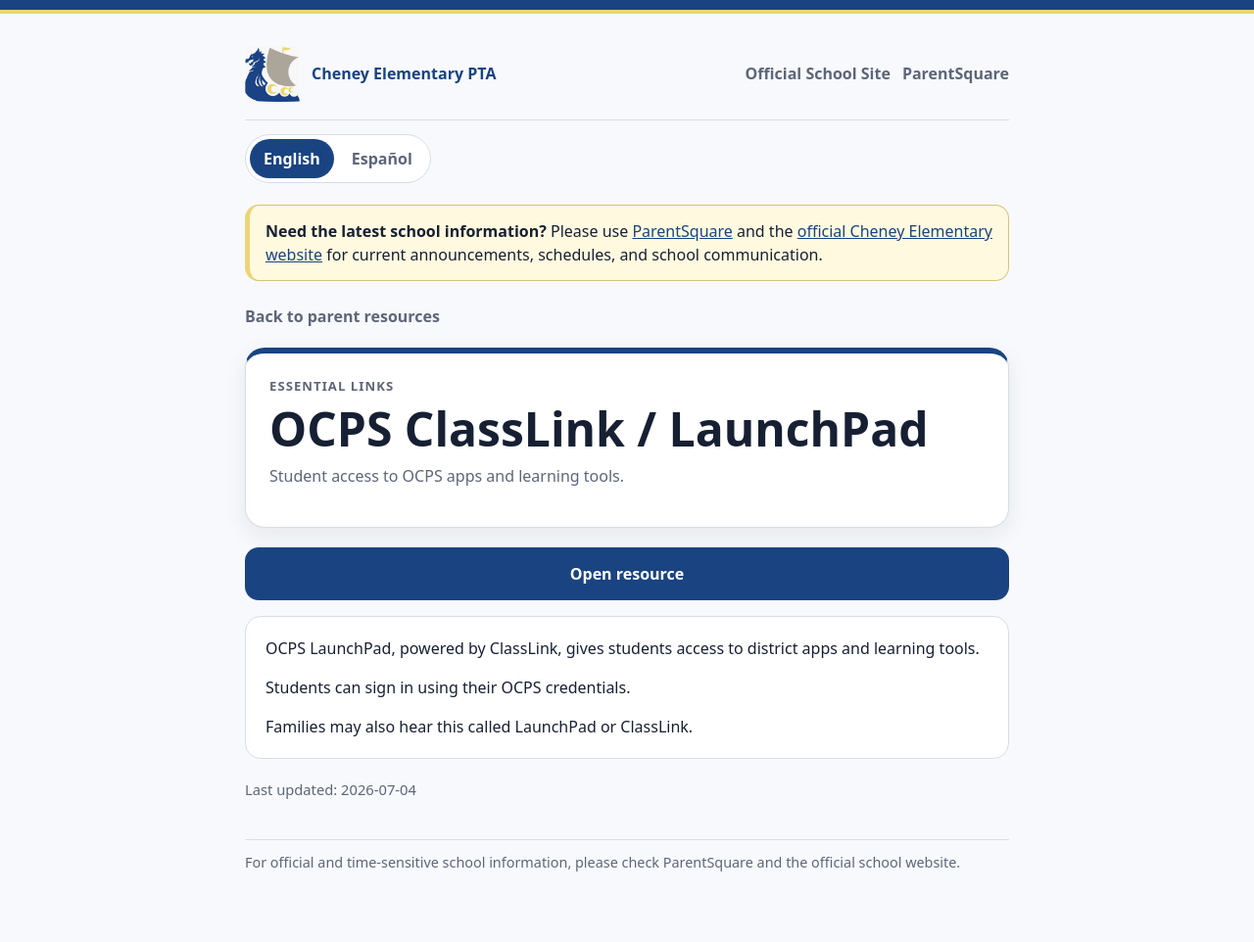
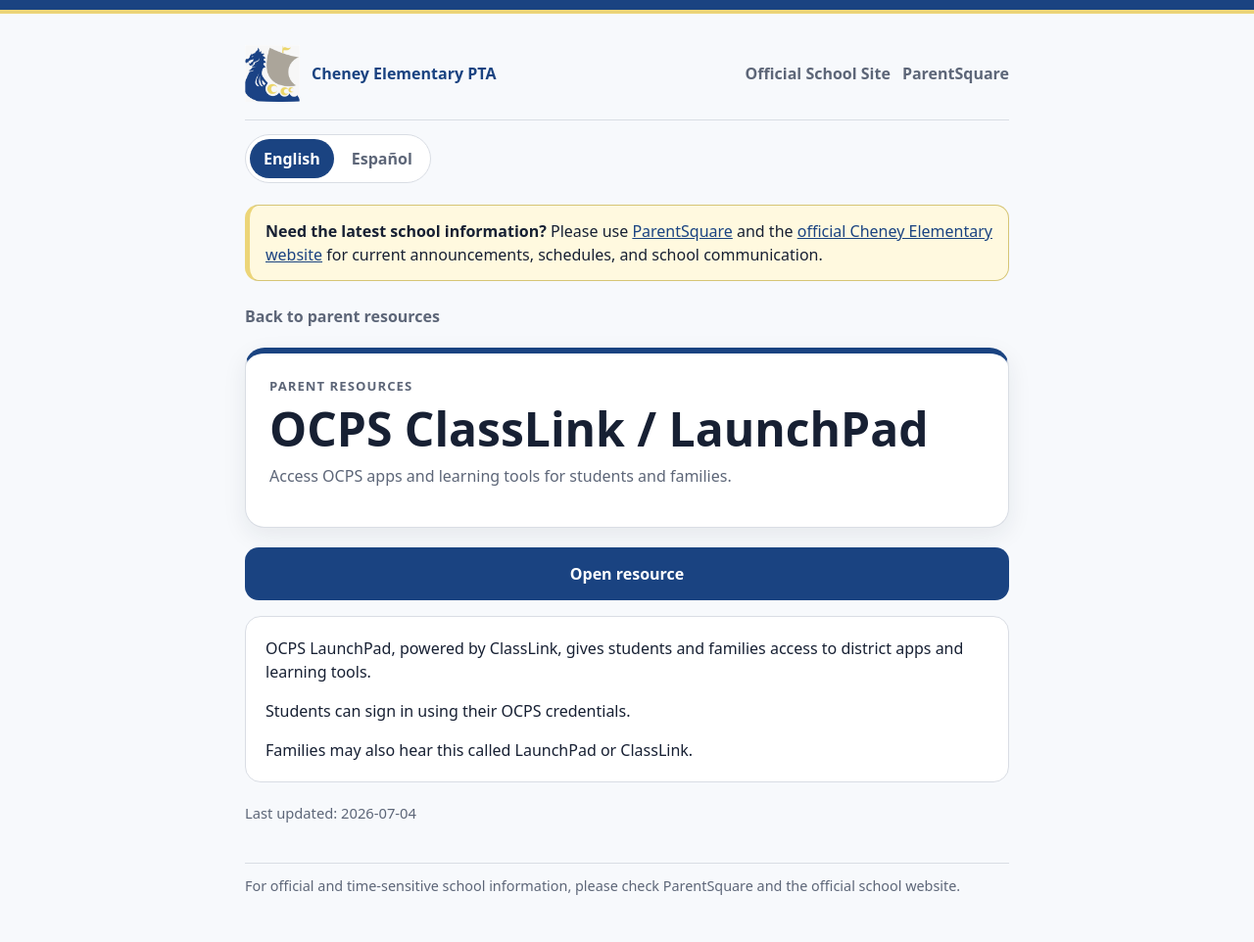
Before and after one commit to matthewtckr/cheneypta, a Jekyll site: the page built from _resources/classlink.md, in a window 1280 px wide. Shown: the whole page at 98% size. Built offline with Jekyll 4.4.1, drawn with Linux system fonts in a browser that asks for light colours; before the commit the page ends 938 px from its top, so only the background shows below that.

Commit message:
Move ClassLink to parent resources

```diff
--- a/_resources/classlink.md
+++ b/_resources/classlink.md
@@ -1,21 +1,21 @@
 ---
 title: OCPS ClassLink / LaunchPad
 title_es: OCPS ClassLink / LaunchPad
-description: Student access to OCPS apps and learning tools.
-description_es: Acceso estudiantil a aplicaciones de OCPS y herramientas de aprendizaje.
-category: Essential Links
-category_es: Enlaces esenciales
-order: 30
+description: Access OCPS apps and learning tools for students and families.
+description_es: Acceso a aplicaciones de OCPS y herramientas de aprendizaje para estudiantes y familias.
+category: Parent Resources
+category_es: Recursos para familias
+order: 35
 external_url: https://launchpad.classlink.com/ocps
 last_updated: 2026-07-04
 content_en: |
-  OCPS LaunchPad, powered by ClassLink, gives students access to district apps and learning tools.
+  OCPS LaunchPad, powered by ClassLink, gives students and families access to district apps and learning tools.
 
   Students can sign in using their OCPS credentials.
 
   Families may also hear this called LaunchPad or ClassLink.
 content_es: |
-  OCPS LaunchPad, con tecnología de ClassLink, les da a los estudiantes acceso a aplicaciones del distrito y herramientas de aprendizaje.
+  OCPS LaunchPad, con tecnología de ClassLink, les da a estudiantes y familias acceso a aplicaciones del distrito y herramientas de aprendizaje.
 
   Los estudiantes pueden iniciar sesión con sus credenciales de OCPS.
 
```
